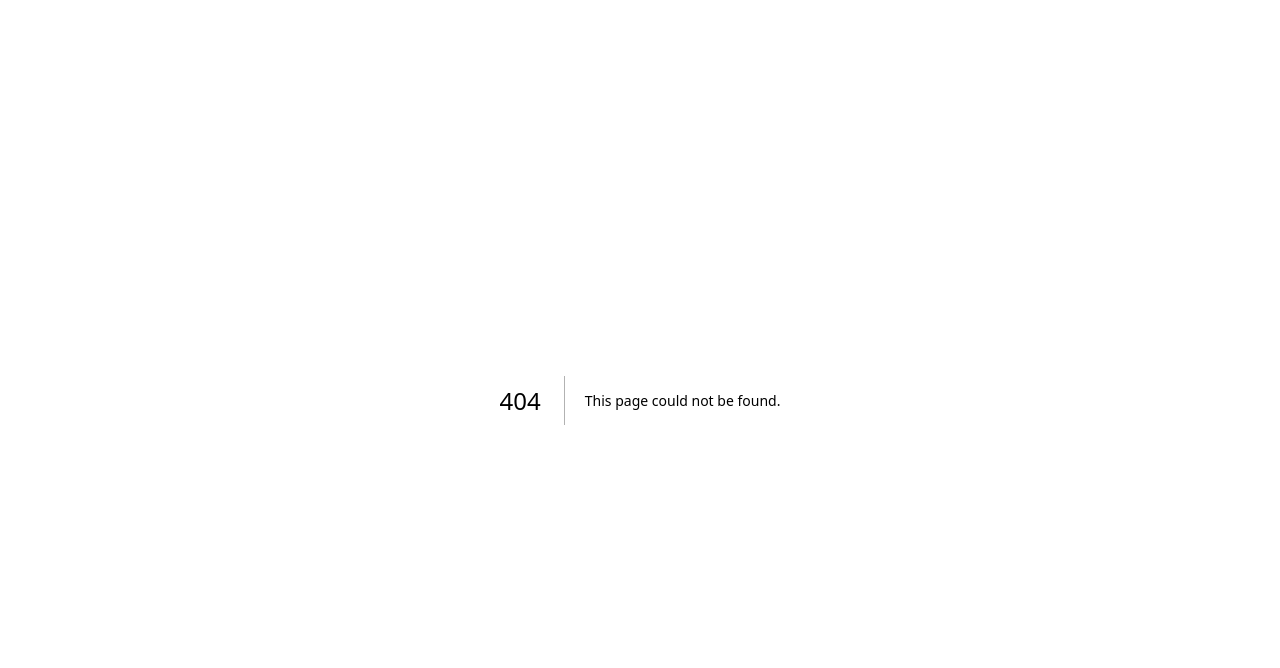
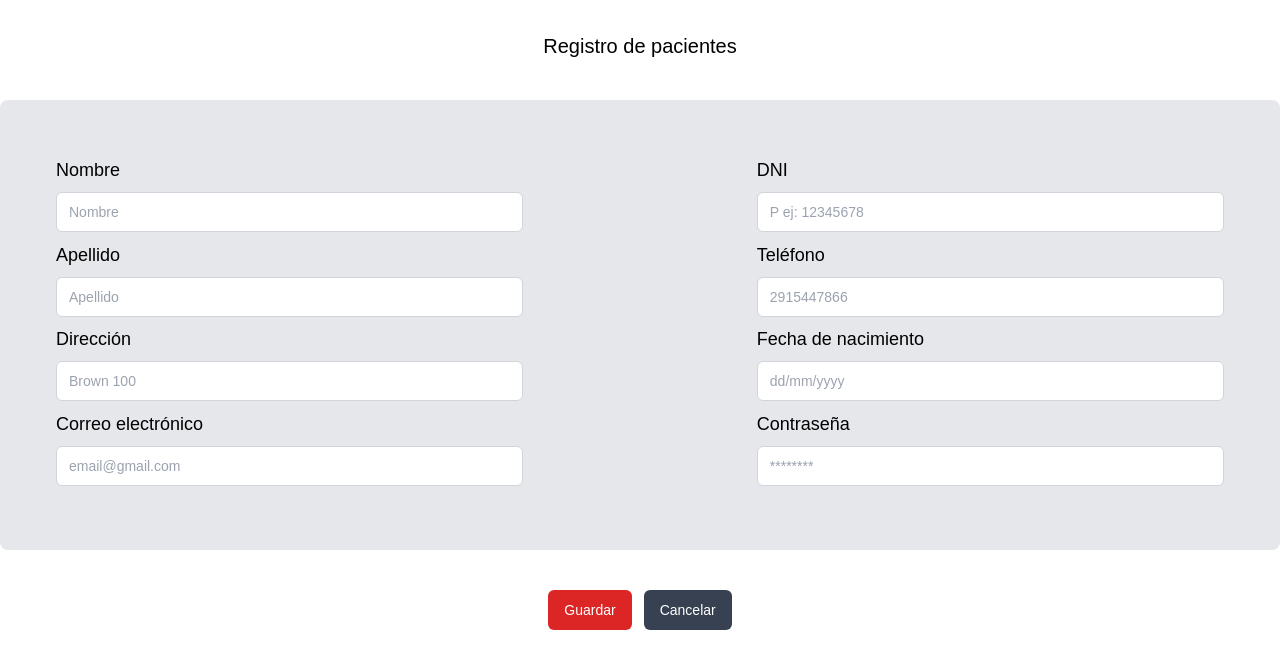
Before and after one commit to EzeAguilar/PSS---Proyecto-Comision-3, a Next.js app: page /registro-paciente in a window 1280 px wide. Before the commit this address had no page. Shown: the top 668 px of the page. Built offline with nearby package versions, Linux system fonts and the light colour scheme.

Commit message:
medico dinamico

```diff
--- a/app/doctor/page.tsx
+++ b/app/doctor/[id]/page.tsx
@@ -5,6 +5,10 @@ import {Patient} from "@/app/lib/utils";
 import { useRouter } from "next/navigation";
 import {useEffect, useState} from "react";
 import {deletePatient, fetchAllDoctorPatients} from "@/app/lib/data";
+import { useParams } from "next/navigation";
+
+
+
 
 const PatientsPage = () => {
   useRouter();
@@ -12,12 +16,14 @@ const PatientsPage = () => {
   const [showConfirmMessage, setShowConfirmMessage] = useState(false);
   const [selectedPatientId] = useState<number | null>(null);
   const [showDisabled] = useState(false);
+  const params = useParams()
+  const id = parseInt(params.id as string, 10);
 
-  //TODO agregar solo los pacientes del doctor actual
+
   useEffect(() => {
     const loadPatients = async () => {
-      //TODO cambiar el id con el del actual logeado
-      const allPatients = await fetchAllDoctorPatients(1);
+
+      const allPatients = await fetchAllDoctorPatients(id);
       console.log("Datos de todos los pacientes:", allPatients);
       setFilteredPatients(allPatients.filter(patient => patient.deshabilitado === showDisabled));
       console.log(allPatients[0].apellido);
--- a/app/doctor/layout.tsx
+++ b/app/doctor/layout.tsx
@@ -1,6 +1,6 @@
 import React, { ReactNode } from "react";
 import Header from "../components/ui/header";
-import Sidebar from "./sideBarDoctor";
+import Sidebar from "./sidebarDoctor";
 
 interface LayoutProps {
   children: ReactNode;
--- /dev/null
+++ b/app/doctor/sideBarDoctor.tsx
@@ -0,0 +1,58 @@
+'use client'
+import { useRouter } from "next/navigation";
+import { PATH_OPTIONS } from "@/app/lib/utils";
+import { useState } from "react";
+import { Button } from "../components/ui/button";
+
+const Sidebar = () => {
+  const router = useRouter();
+
+  const [activePath, setActivePath] = useState<string | null>(null);
+
+  const handleNavigation = (path: string) => {
+    setActivePath(path);
+    if (path === PATH_OPTIONS.doctorPatients) {
+      router.push(PATH_OPTIONS.doctorPatients);
+    }
+    else if (path === PATH_OPTIONS.doctorCalendar) {
+      router.push(PATH_OPTIONS.doctorCalendar);
+    }
+  }
+
+  const getButtonClassName = (path: string) => {
+    return activePath === path
+        ? "relative text-black font-semibold text-xl hover:no-underline pb-2 before:block before:absolute before:-bottom-1 before:left-[15%] before:h-[3px] before:w-[75%] before:bg-black whitespace-nowrap"
+        : "text-black hover:no-underline text-xl whitespace-nowrap";
+  };
+
+  return (
+    <aside className="bg-gray-100 h-screen p-4 w-64 fixed border border-solid border-black">
+      <nav>
+        <ul className="items-center justify-center mr-8 mt-9">
+          <li className="mb-4">
+            <Button
+              size="lg"
+              variant="link"
+              className={getButtonClassName(PATH_OPTIONS.doctorPatients)}
+              onClick={() => handleNavigation(PATH_OPTIONS.doctorPatients)}
+            >
+              Pacientes
+            </Button>
+          </li>
+          <li className="mb-4">
+            <Button
+              size="lg"
+              variant="link"
+              className={getButtonClassName(PATH_OPTIONS.doctorCalendar)}
+              onClick={() => handleNavigation(PATH_OPTIONS.doctorCalendar)}
+            >
+              Calendario
+            </Button>
+          </li>
+        </ul>
+      </nav>
+    </aside>
+  );
+};
+
+export default Sidebar;
--- a/app/lib/utils.ts
+++ b/app/lib/utils.ts
@@ -2,7 +2,7 @@ export function cn(...classes: (string | boolean | undefined | null)[]): string
     return classes.filter(Boolean).join(' ');
   }
 
-export const enum PATH_OPTIONS {
+  export const enum PATH_OPTIONS {
     patients = "/admin",
     editPatient = "/admin/edit-patient",
     doctors = "/admin/doctors",
--- a/app/page.tsx
+++ b/app/page.tsx
@@ -29,7 +29,8 @@ export default function Component() {
       if (response) {
         console.log("slkfhsdf");
         if ('numero_matricula' in response) {
-            router.push("doctor");
+            const id = response.id_medico;
+            router.push(`/doctor/${id}`);
         } else if ('fecha_creacion' in response) {
           console.log("admin");
             router.push("admin");
--- /dev/null
+++ b/app/registro-paciente/page.tsx
@@ -0,0 +1,84 @@
+'use client'
+
+import { FormEvent, useState } from "react";
+import { useRouter } from "next/navigation";
+import NewPatientForm from "@/app/components/ui/newPatientForm";
+import { Button } from "@/app/components/ui/button";
+import { Patient } from "@/app/lib/utils";
+import { insertPatient } from "@/app/lib/data";
+
+type FormFieldValue = string | number;
+
+const NewPatientPage = () => {
+    const [form, setForm] = useState<Patient>({
+        id_paciente: 1000, //dejarlo así en 1000 hardcodeado para que funcione
+        dni: undefined,
+        nombre: "",
+        apellido: "",
+        telefono: undefined,
+        domicilio: "",
+        fecha_nac: "",
+        email: "",
+        contraseña: "",
+        deshabilitado: false
+    });
+
+    const handleInputChange = (field: keyof Patient, value: FormFieldValue) => {
+        setForm((prevForm) => ({
+            ...prevForm,
+            [field]: value,
+        }));
+    };
+
+    const handleSubmit = (e: FormEvent<HTMLFormElement>) => {
+        e.preventDefault();
+
+        const allFieldsFilled = Object.values(form).every((field) => {
+            if (typeof field === "string") {
+                return field.trim() !== "";
+            }
+            return field !== undefined && field !== null;
+        });
+
+        if (!allFieldsFilled) {
+            console.log("Por favor, complete todos los campos.");
+            return;
+        }
+
+        if (e.currentTarget.checkValidity()) {
+            console.log("Datos del formulario:", form);
+        } else {
+            console.log("Formulario no es válido");
+        }
+
+        insertPatient(form);
+    };
+
+    const router = useRouter();
+
+    return (
+        <form onSubmit={handleSubmit} className="flex flex-col gap-10">
+            <h1 className="text-xl text-center pt-8 text-[1.8rem]">Registro de pacientes</h1>
+            <NewPatientForm formData={form} handleInputChange={handleInputChange} insercion={true} />
+            <div className="flex justify-center items-center gap-3">
+                <Button
+                    type="submit"
+                    className="bg-red-600 text-white px-4 py-2 rounded-md"
+                    onClick={() => router.push('/')}
+                >
+                    Guardar
+                </Button>
+                <Button
+                    variant="destructive"
+                    className="bg-gray-700 text-white px-4 py-2 rounded-md"
+                    onClick={() => router.push('/')}
+                >
+                    Cancelar
+                </Button>
+            </div>
+        </form>
+    );
+};
+
+
+export default NewPatientPage;
```
